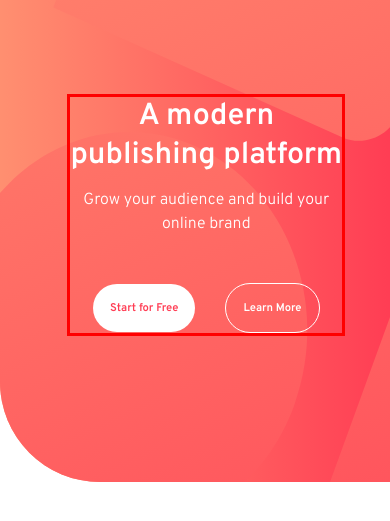
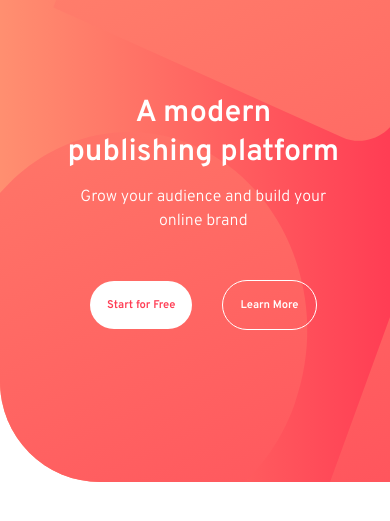
Before and after one commit to hemakumarm72/blog-landing-page, a plain HTML site: page index.html in a window 390 px wide. Shown: the part 119-640 px from the top of the page. Drawn offline with Linux system fonts and the light colour scheme.

Commit message:
border remove

```diff
--- a/CSS/Style.css
+++ b/CSS/Style.css
@@ -462,7 +462,6 @@ nav a:hover {
     margin: 7.25rem 2.6875rem;
 
     position: absolute;
-    border: 3px red solid;
   }
   .header_text {
     display: block;
```
